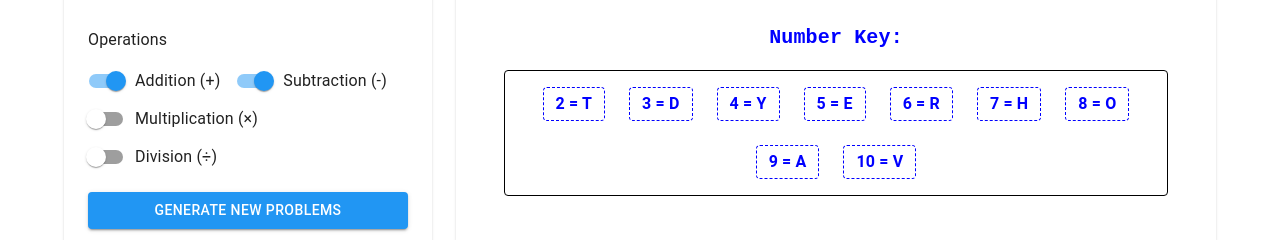
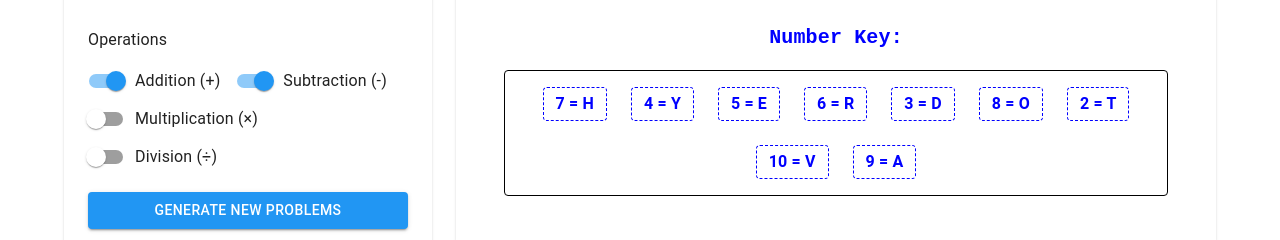
Before and after one commit to kebearry/math-worksheet-generator, a React (Create React App) app: page / in a window 1280 px wide. Shown: the part 958-1198 px from the top of the page. Built offline with nearby package versions, Linux system fonts and the light colour scheme.

Commit message:
[Fix] Reshuffle numberkey values to make it less predictable

```diff
--- a/src/components/Worksheet.js
+++ b/src/components/Worksheet.js
@@ -148,9 +148,12 @@ const Worksheet = ({ settings, problems, theme = {
       numberToLetter[number] = letter;
     });
 
-    // Sort by number value
-    const sortedEntries = Object.entries(numberToLetter)
-      .sort(([a], [b]) => parseInt(a) - parseInt(b));
+    // Get entries and shuffle them
+    let entries = Object.entries(numberToLetter);
+    for (let i = entries.length - 1; i > 0; i--) {
+      const j = Math.floor(Math.random() * (i + 1));
+      [entries[i], entries[j]] = [entries[j], entries[i]];
+    }
 
     return (
       <Box sx={{ mt: 4, textAlign: 'center' }}>
@@ -176,7 +179,7 @@ const Worksheet = ({ settings, problems, theme = {
           border: theme.borderStyle,
           fontSize: '1.2rem'
         }}>
-          {sortedEntries.map(([number, letter], index) => (
+          {entries.map(([number, letter], index) => (
             <Typography key={index} sx={{
               fontWeight: 'bold',
               textShadow: theme.colors.background === '#1E1E1E' ? '0px 0px 2px rgba(0,0,0,0.8)' : 'none',
```
